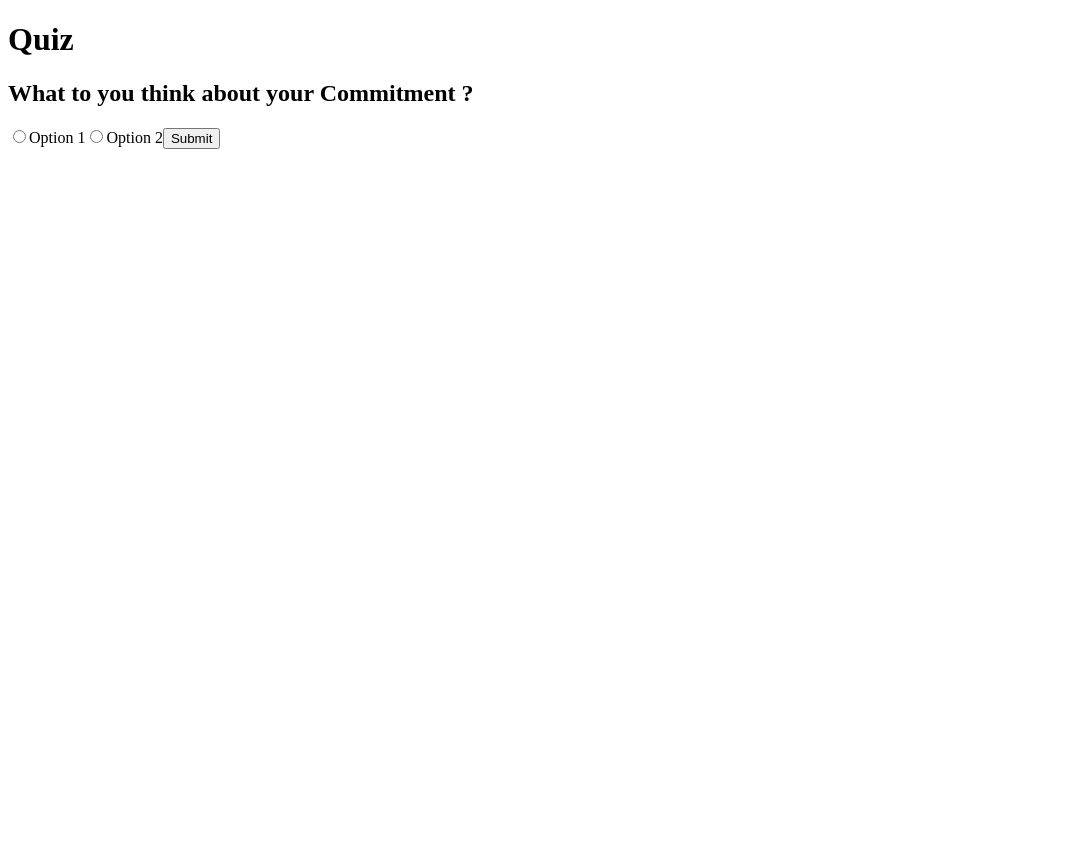
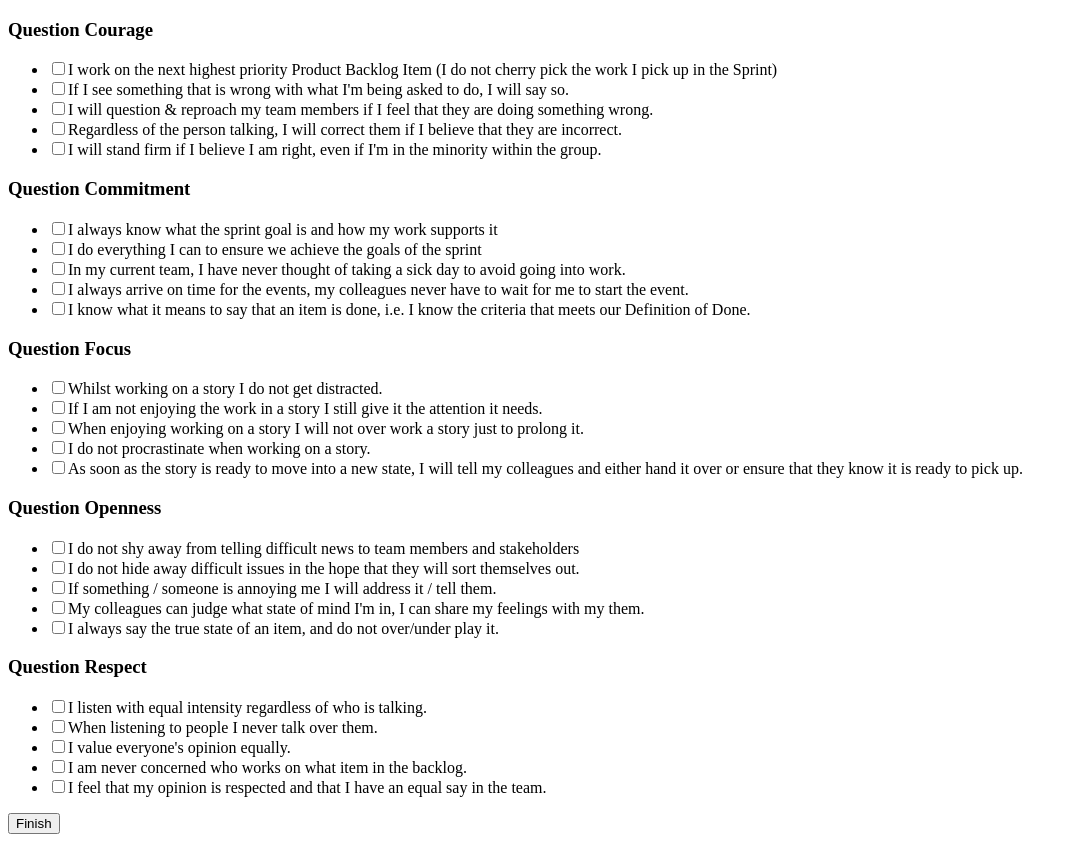
Before and after one commit to mintcd/beehexaminiproject, a React (Create React App) app: page / in a window 1280 px wide. Shown: the whole page, without its empty margins (0-1074 px from the left). Before the commit the page ends 800 px from the top, so only its background shows below. Built offline with nearby package versions, Linux system fonts and the light colour scheme.

Commit message:
Finish 25%

```diff
--- a/src/App.js
+++ b/src/App.js
@@ -1,6 +1,42 @@
-import React from 'react';
-import Quiz from './components/quiz';
+import React, { useState } from "react";
+import questions from "./data/questions";
+import Question from "./components/question";
+import Graph from "./components/graph";
 
-export default function App() {
-  return <Quiz />;
+function App() {
+  const [answers, setAnswers] = useState({});
+  const [showSummary, setShowSummary] = useState(false);
+
+  const handleAnswerChange = (questionNumber, answerValue) => {
+    setAnswers((prevState) => ({
+      ...prevState,
+      [questionNumber]: answerValue,
+    }));
+  };
+
+  const handleFinishClick = () => {
+    setShowSummary(true);
+  };
+
+
+  return (
+    <div>
+      {!showSummary &&
+        questions.map((question, index) => (
+          <div key={index}>
+            <Question
+              questionNumber={index}
+              handleAnswerChange={handleAnswerChange}
+              options={question.answers}
+            />
+          </div>
+        ))}
+      {!showSummary && (
+        <button onClick={handleFinishClick}>Finish</button>
+      )}
+      {showSummary && <Graph answers={answers}/>}
+    </div>
+  );
 }
+
+export default App;
--- /dev/null
+++ b/src/components/graph.jsx
@@ -0,0 +1,16 @@
+import React from 'react';
+import questions from '../data/questions'
+
+export default function Graph({answers}) {
+    return (
+      <div>
+        <h2>Question Summary</h2>
+        {questions.map((question, index) => (
+          <p key={index}>
+            Question {question.value}:{" "}
+            {answers[index] !== undefined ? answers[index].length : 0} selected
+          </p>
+        ))}
+      </div>
+    );
+  };
--- a/src/components/question.jsx
+++ b/src/components/question.jsx
@@ -1,40 +1,41 @@
-import React, { useState } from 'react';
-import questions from '../data/questions'
+import React, { useState } from "react";
+import questions from "../data/questions";
 
-const Question = ({ number, handleAnswer }) => {
+const Question = ({ questionNumber, handleAnswerChange }) => {
+  const question = questions[questionNumber];
+  const [selectedOptions, setSelectedOptions] = useState([]);
 
-    const question = questions[number]
-    const [selectedOption, setSelectedOption] = useState(null);
+  const handleOptionSelect = (option) => {
+    let updatedOptions;
+    if (selectedOptions.includes(option)) {
+      updatedOptions = selectedOptions.filter((o) => o !== option);
+    } else {
+      updatedOptions = [...selectedOptions, option];
+    }
+    setSelectedOptions(updatedOptions);
+    handleAnswerChange(questionNumber, updatedOptions);
+  };
 
-
-    const handleOptionChange = (e) => {
-        setSelectedOption(e.target.value);
-    }
-
-    const handleSubmit = () => {
-        // Process the selected option, e.g., update the answers state in the parent component
-        handleAnswer(number, selectedOption);
-    }
-
-    return (
-        <div>
-            <h2>What to you think about your {question.value} ?</h2>
-            <form>
-                {/* Render options dynamically */}
-                <label>
-                    <input type="radio" value="option1" checked={selectedOption === 'option1'} onChange={handleOptionChange} />
-                    Option 1
-                </label>
-                <label>
-                    <input type="radio" value="option2" checked={selectedOption === 'option2'} onChange={handleOptionChange} />
-                    Option 2
-                </label>
-
-
-                {number < 5 && <button type="button" onClick={handleSubmit}>Submit</button>}
-            </form>
-        </div>
-    );
+  return (
+    <div>
+      <h3>Question {question.value}</h3>
+      <ul>
+        {question.answers.map((answer, index) => (
+          <li key={index}>
+            <input
+              type="checkbox"
+              id={`option-${index}`}
+              name={`question-${questionNumber}`}
+              value={answer}
+              checked={selectedOptions.includes(answer)}
+              onChange={() => handleOptionSelect(answer)}
+            />
+            <label htmlFor={`option-${index}`}>{answer}</label>
+          </li>
+        ))}
+      </ul>
+    </div>
+  );
 };
 
 export default Question;
--- a/src/components/quiz.jsx
+++ b/src/components/quiz.jsx
@@ -9,7 +9,7 @@ import {
     Legend,
 } from 'chart.js';
 import { Radar } from 'react-chartjs-2';
-import Question from './question';
+import questions from '../data/questions';
 
 ChartJS.register(
     RadialLinearScale,
@@ -24,23 +24,31 @@ ChartJS.register(
 
 export default function Quiz() {
 
-    const [question, setQuestion] = useState(1)
+    const [questionNumber, setQuestionumber] = useState(0)
     const [showChart, setShowChart] = useState(false)
-    const [answers, setAnswers] = useState([0, 0, 0, 0, 0])
+    const [answers, setAnswers] = useState({
+        0: null,
+        1: null,
+        2: null,
+        3: null,
+        4: null
+    })
 
-    const handleAnswer = (questionNumber, selectedOption) => {
-        // Update the answers state based on the selected answer
-        const updatedAnswers = [...answers];
-        updatedAnswers[questionNumber - 1] = selectedOption;
-        setAnswers(updatedAnswers);
+    const handleOptionChange = (e) => {
+        const value = Number(e.target.value); // convert value to number
+        setAnswers((prevAnswers) => ({
+            ...prevAnswers,
+            [questionNumber]: value
+          }));
+    }
 
-        // Move to the next question or show the chart when all questions are answered
-        if (questionNumber === 5) {
-            setShowChart(true);
-        } else {
-            setQuestion(questionNumber + 1);
-        }
-    };
+    const handleBack = (e) => {
+        setQuestionumber(questionNumber - 1)
+    }
+
+    const handleNext = (e) => {
+        setQuestionumber(questionNumber + 1)
+    }
 
     const data = {
         labels: ['Thing 1', 'Thing 2', 'Thing 3', 'Thing 4', 'Thing 5', 'Thing 6'],
@@ -55,8 +63,6 @@ export default function Quiz() {
         ],
     };
 
-
-
     return (
         <div>
             <h1>Quiz</h1>
@@ -69,10 +75,29 @@ export default function Quiz() {
                     </div>
                 )
                 :
-                (
-                    /* Render question according to @question */
-                    <div>{question === 1 && (<Question number={1} />)}</div>
+                (questionNumber === 0 && (
+                    <div>
+                        <h2>What do you think about your {questions[questionNumber].value}?</h2>
+                        <form>
+                            {questions[questionNumber].answers.map((x, index) => (
+                                <div key={questionNumber}>
+                                    <label>
+                                        <input
+                                            type="radio"
+                                            value={index}
+                                            checked={answers[index] === questionNumber}
+                                            onChange={handleOptionChange}
+                                        />
+                                        {x}
+                                    </label>
+                                </div>
+                            ))}
+                            {questionNumber > 0 && <button type="button" onClick={handleBack}>Back</button>}
+                            {questionNumber < 5 && <button type="button" onClick={handleNext}>Next</button>}
+                        </form>
+                    </div>
                 )
-            }
-        </div>)
+                )}
+        </div>
+    )
 }
--- a/src/index.js
+++ b/src/index.js
@@ -1,7 +1,6 @@
 import React from 'react';
 import ReactDOM from 'react-dom/client';
 import App from './App';
-import reportWebVitals from './reportWebVitals';
 
 const root = ReactDOM.createRoot(document.getElementById('root'));
 root.render(
@@ -9,8 +8,3 @@ root.render(
     <App />
   </React.StrictMode>
 );
-
-// If you want to start measuring performance in your app, pass a function
-// to log results (for example: reportWebVitals(console.log))
-// or send to an analytics endpoint. Learn more: https://bit.ly/CRA-vitals
-reportWebVitals();
--- a/src/reportWebVitals.js
+++ /dev/null
@@ -1,13 +0,0 @@
-const reportWebVitals = onPerfEntry => {
-  if (onPerfEntry && onPerfEntry instanceof Function) {
-    import('web-vitals').then(({ getCLS, getFID, getFCP, getLCP, getTTFB }) => {
-      getCLS(onPerfEntry);
-      getFID(onPerfEntry);
-      getFCP(onPerfEntry);
-      getLCP(onPerfEntry);
-      getTTFB(onPerfEntry);
-    });
-  }
-};
-
-export default reportWebVitals;
```
Also changed, not shown: src/setupTests.js (deleted, +0 -5 lines).
